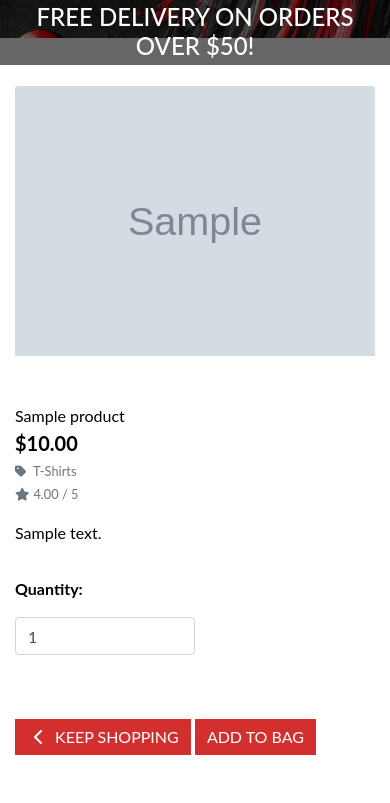
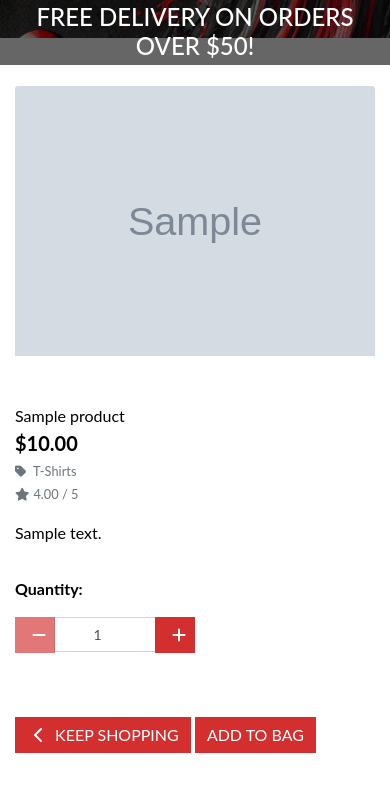
Before and after one commit to xttrust/xttrust-custom-merch, a Django app: page /products/1 in a window 390 px wide. Shown: the part 82-885 px from the top of the page. After the commit the page ends 835 px from the top, so only its background shows below. Run offline with Django 5.2, Linux system fonts and the light colour scheme; data comes from the database, SQL or seed files in the repository; tables that the repository leaves empty hold one stand-in row (values such as "Sample post"); grey boxes marked "Sample" are stand-in pictures; some libraries are stand-ins or nearby versions.

Commit message:
feat: Added quantity input +/- buttons

```diff
--- a/products/templates/products/product_detail.html
+++ b/products/templates/products/product_detail.html
@@ -66,8 +66,33 @@
                             <p class="mt-3"><strong>Quantity:</strong></p>
                             <div class="form-group w-50">
                                 <div class="input-group">
-                                    <input class="form-control qty_input" type="number" name="quantity" value="1" min="1" max="99" data-item_id="{{ product.id }}" id="id_qty_{{ product.id }}">
+
+                                    <div class="input-group-prepend">
+                                        <button class="decrement-qty btn btn-black rounded-0"
+                                            data-item_id="{{ product.id }}" id="decrement-qty_{{ product.id }}">
+                                            <span class="icon">
+                                                <i class="fas fa-minus"></i>
+                                            </span>
+                                        </button>
+                                    </div>
+
+                                    <input class="form-control qty_input"
+                                        type="number" name="quantity" value="1"
+                                        min="1" max="99"
+                                        data-item_id="{{ product.id }}"
+                                        id="id_qty_{{ product.id }}">
+
+                                    <div class="input-group-append">
+                                        <button class="increment-qty btn btn-black rounded-0"
+                                            data-item_id="{{ product.id }}" id="increment-qty_{{ product.id }}">
+                                            <span class="icon">
+                                                <i class="fas fa-plus"></i>
+                                            </span>
+                                        </button>
+                                    </div>
+
                                 </div>
+
                             </div>
                         </div>
 
@@ -90,3 +115,8 @@
 
 </div>
 {% endblock %}
+
+{% block postloadjs %}
+{{ block.super }}
+{% include 'products/includes/quantity_input_script.html' %}
+{% endblock %}
--- a/static/css/base.css
+++ b/static/css/base.css
@@ -35,6 +35,40 @@ body {
     color: var(--dark);
     font-family: 'Lato', sans-serif;
 }
+
+/* Default styling for larger screens */
+.qty_input {
+    width: 70px !important;
+    font-size: 16px;
+    text-align: center;
+}
+
+.input-group-prepend .btn,
+.input-group-append .btn {
+    width: auto;
+}
+
+/* Adjustments for smaller screens */
+@media (max-width: 768px) {
+    .qty_input {
+        width: 50px !important;
+        font-size: 14px;
+    }
+
+    .input-group-prepend .btn,
+    .input-group-append .btn {
+        width: 40px;
+    }
+
+    /* reduce button padding for smaller screens */
+    .input-group-prepend .btn span,
+    .input-group-append .btn span {
+        padding: 0.25rem 0.5rem;
+    }
+}
+
+
+
 
 /* Caregory badge */
 a.category-badge > span.badge:hover {
```
Also changed, not shown: products/templates/products/includes/quantity_input_script.html (added, +62 -0 lines).
